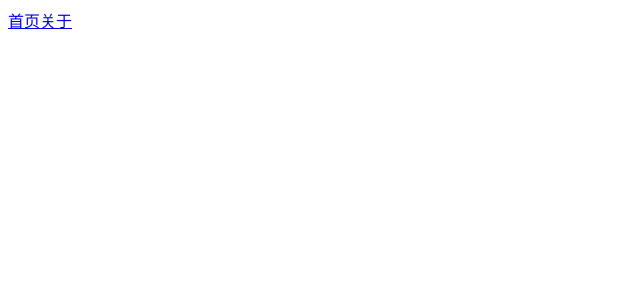
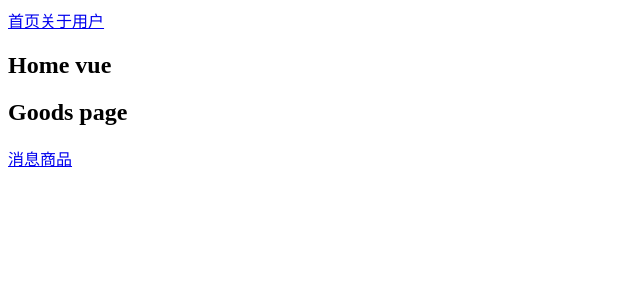
Before and after one commit to jobinben/Vue3-learning, a Vue app in the folder Vue3/: page /home/goods in a window 1280 px wide. Before the commit this address had no page. Shown: the top 300 px of the page, without its empty margins (0-640 px from the left). Built offline with nearby package versions, Linux system fonts and the light colour scheme.

Commit message:
vue-router基本使用

```diff
--- a/Vue3/src/components/25_vue-router的使用/App.vue
+++ b/Vue3/src/components/25_vue-router的使用/App.vue
@@ -3,6 +3,7 @@
     <div>
         <router-link to="/home">首页</router-link>
         <router-link to="/about">关于</router-link>
+        <router-link to="/user/jobin">用户</router-link>
 
         <!-- 显示区域 -->
         <router-view></router-view>
--- a/Vue3/src/components/25_vue-router的使用/page/Home.vue
+++ b/Vue3/src/components/25_vue-router的使用/page/Home.vue
@@ -4,6 +4,11 @@
         <h2>
             Home vue
         </h2>
+
+        <router-view></router-view>
+
+        <router-link to="/home/message">消息</router-link>
+        <router-link to="/home/goods">商品</router-link>
     </div>
 </template>
 
--- /dev/null
+++ b/Vue3/src/components/25_vue-router的使用/page/HomeGoods.vue
@@ -0,0 +1,17 @@
+<!-- author: 大冰 -->
+<template>
+    <div>
+        <h2>
+            Goods page
+        </h2>
+    </div>
+</template>
+
+<script>
+export default {
+
+}
+</script>
+<style scoped>
+
+</style>
--- /dev/null
+++ b/Vue3/src/components/25_vue-router的使用/page/HomeMsg.vue
@@ -0,0 +1,15 @@
+<!-- author: 大冰 -->
+<template>
+    <div>
+        <h2>消息 page</h2>
+    </div>
+</template>
+
+<script>
+export default {
+
+}
+</script>
+<style scoped>
+
+</style>
--- /dev/null
+++ b/Vue3/src/components/25_vue-router的使用/page/NotFound.vue
@@ -0,0 +1,17 @@
+<!-- author: 大冰 -->
+<template>
+    <div>
+        <h2>Not Fount: 404</h2>
+        <h2>找不到路径~</h2>
+        <h2>{{$route.params.pathMatch}}</h2>
+    </div>
+</template>
+
+<script>
+export default {
+
+}
+</script>
+<style scoped>
+
+</style>
--- /dev/null
+++ b/Vue3/src/components/25_vue-router的使用/page/User.vue
@@ -0,0 +1,23 @@
+<!-- author: 大冰 -->
+<template>
+    <div>
+        <!-- 是route 不是router -->
+        <h2>User: {{$route.params}}</h2>
+    </div>
+</template>
+
+<script>
+// 是useRoute 不是useRouter
+import {useRoute} from "vue-router"
+export default {
+
+    setup() {
+        // setup取router的值
+        const router = useRoute()
+        console.log('setup: ', router.params)
+    }
+}
+</script>
+<style scoped>
+
+</style>
```
Also changed, not shown: Vue3/src/components/25_vue-router的使用/router/index.js (+19 -3 lines).
